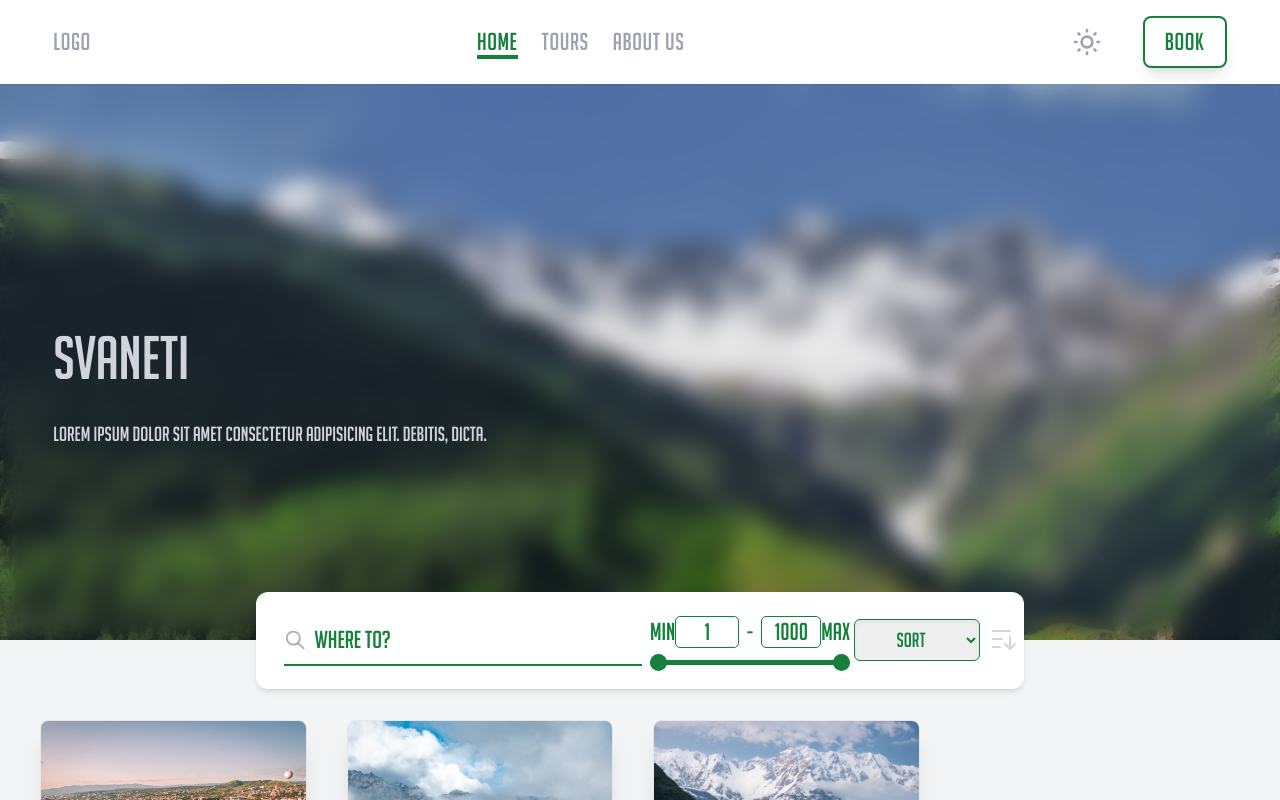
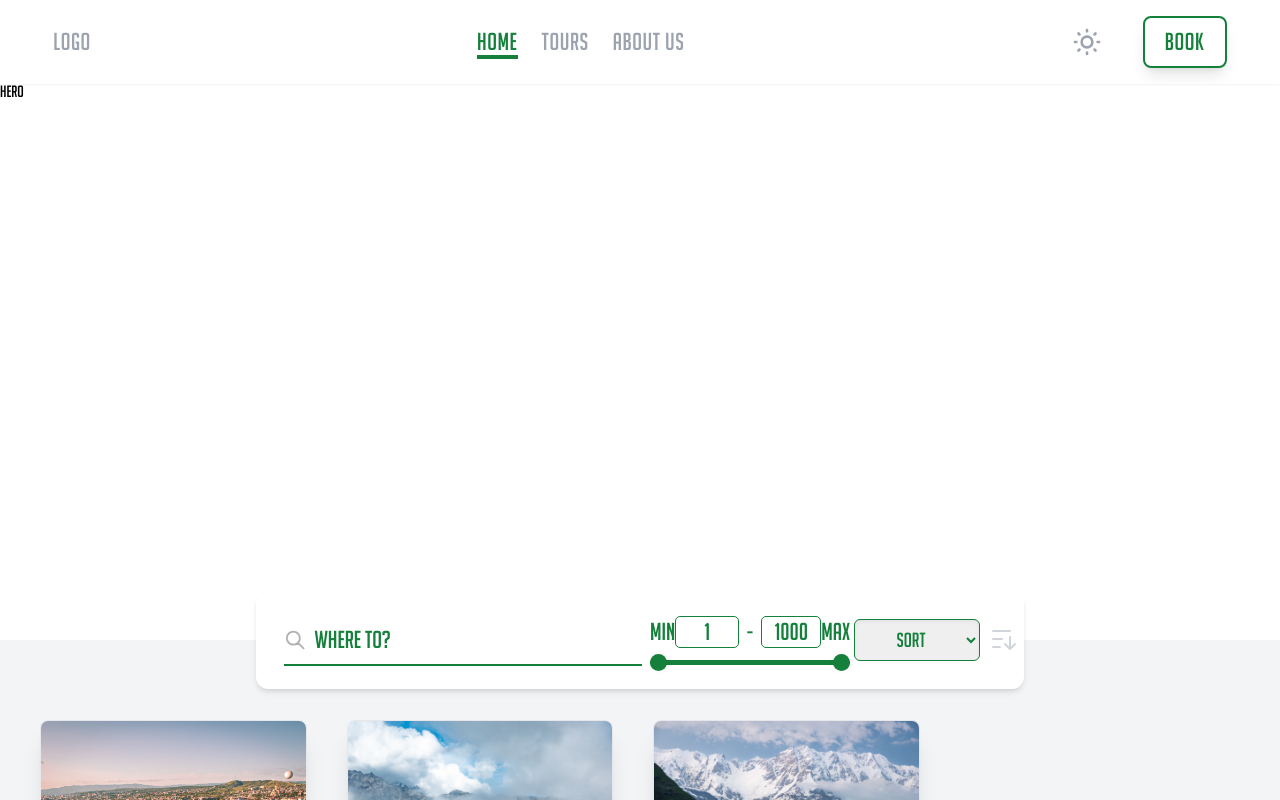
Before and after one commit to ajikia15/TravelAgency, a SvelteKit app: page / in a window 1280 px wide. Shown: the top 800 px of the page. Built offline with nearby package versions, Linux system fonts and the light colour scheme.

Commit message:
Hero Erased

```diff
--- a/src/components/Hero.svelte
+++ b/src/components/Hero.svelte
@@ -1,18 +1,3 @@
-<section
-	class="relative z-[-1] grid h-[70vh] w-full place-items-center bg-[url('/hero-svaneti-2.jpg')] bg-cover bg-top pt-0 after:absolute after:z-[-1] after:h-full after:w-full after:backdrop-blur-md md:pt-14">
-	<div class="grid h-5/6 w-11/12 grid-cols-2 gap-4 border-red-600 ">
-		<header class="grid border-yellow-400 text-gray-300">
-			<div class="flex flex-col justify-center ">
-				<div class="">
-					<p class="text-6xl">Svaneti</p>
-					<p class="pt-8 text-xl">
-						Lorem ipsum dolor sit amet consectetur adipisicing elit. Debitis, dicta.
-					</p>
-				</div>
-			</div>
-		</header>
-		<aside class="grid place-items-end border-yellow-200">
-			<div class="flex h-full w-5/6 items-center justify-center rounded-md  text-white" />
-		</aside>
-	</div>
+<section class="grid h-[70vh] bg-white dark:bg-gray-700 dark:text-white">
+	<h1>hero</h1>
 </section>
```
